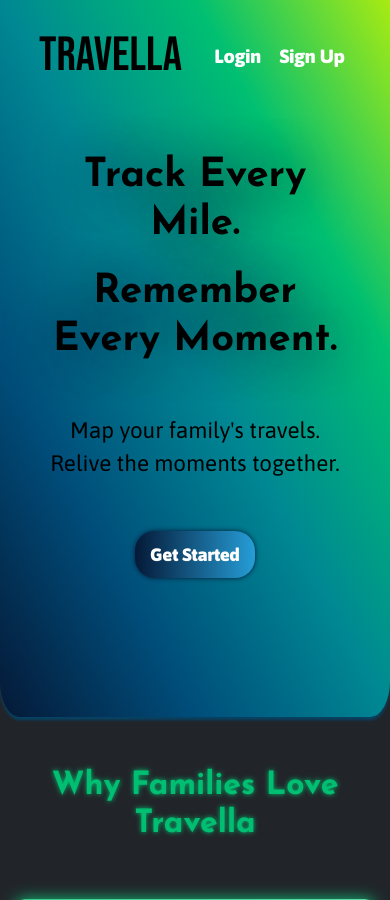
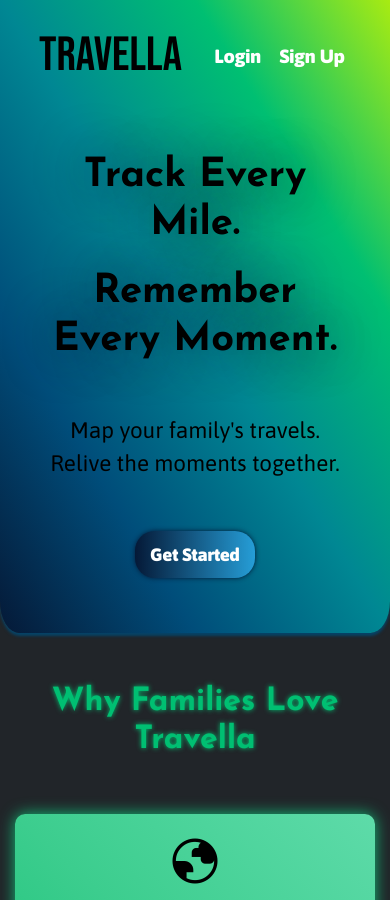
Before and after one commit to amitsharma4567/Travella, a Node server app: page / in a window 390 px wide. Shown: the top 900 px of the page. Run offline with Node 20, Linux system fonts and the light colour scheme; some libraries are stand-ins or nearby versions; some web fonts are replaced.

Commit message:
Update styles.css

```diff
--- a/public/styles/styles.css
+++ b/public/styles/styles.css
@@ -347,7 +347,7 @@ h2 {
 }
 
 .landing{
-    height: 85vh;
+    height: 75vh;
 }
 
 }
```
